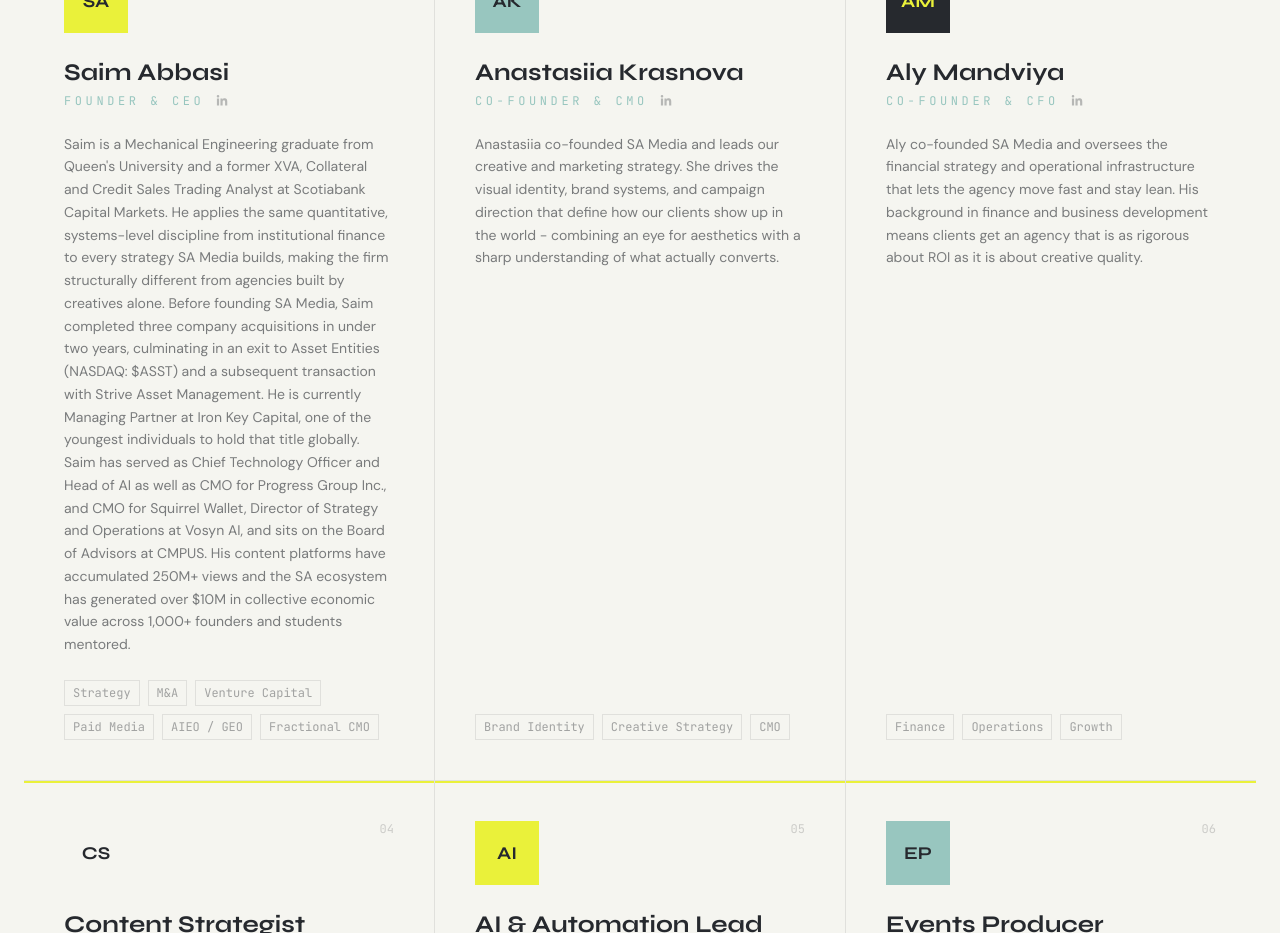
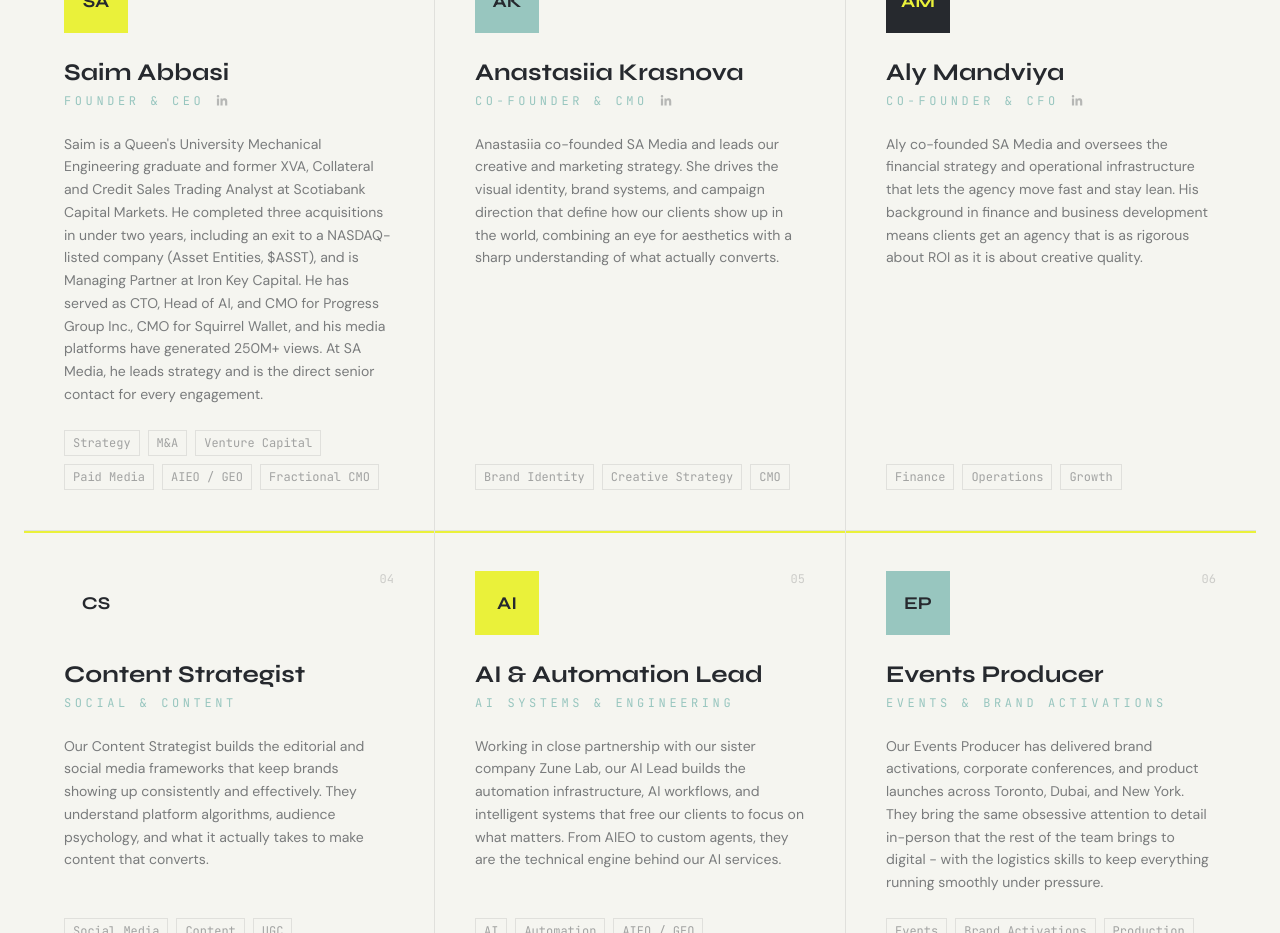
Before and after one commit to SaimAbbasi/samedia-io, a Next.js app: page /team in a window 1280 px wide. Shown: the part 1720-2653 px from the top of the page. Built offline with nearby package versions, Linux system fonts and the light colour scheme.

Commit message:
fix: shorten Saim card bio; remove dash from Anastasiia bio
Co-Authored-By: Claude Sonnet 4.6 <noreply@anthropic.com>

```diff
--- a/app/team/TeamPageClient.tsx
+++ b/app/team/TeamPageClient.tsx
@@ -10,7 +10,7 @@ const team = [
     initial: 'SA',
     color: 'bg-lime',
     textColor: 'text-dark',
-    bio: "Saim is a Mechanical Engineering graduate from Queen's University and a former XVA, Collateral and Credit Sales Trading Analyst at Scotiabank Capital Markets. He applies the same quantitative, systems-level discipline from institutional finance to every strategy SA Media builds, making the firm structurally different from agencies built by creatives alone. Before founding SA Media, Saim completed three company acquisitions in under two years, culminating in an exit to Asset Entities (NASDAQ: $ASST) and a subsequent transaction with Strive Asset Management. He is currently Managing Partner at Iron Key Capital, one of the youngest individuals to hold that title globally. Saim has served as Chief Technology Officer and Head of AI as well as CMO for Progress Group Inc., and CMO for Squirrel Wallet, Director of Strategy and Operations at Vosyn AI, and sits on the Board of Advisors at CMPUS. His content platforms have accumulated 250M+ views and the SA ecosystem has generated over $10M in collective economic value across 1,000+ founders and students mentored.",
+    bio: "Saim is a Queen's University Mechanical Engineering graduate and former XVA, Collateral and Credit Sales Trading Analyst at Scotiabank Capital Markets. He completed three acquisitions in under two years, including an exit to a NASDAQ-listed company (Asset Entities, $ASST), and is Managing Partner at Iron Key Capital. He has served as CTO, Head of AI, and CMO for Progress Group Inc., CMO for Squirrel Wallet, and his media platforms have generated 250M+ views. At SA Media, he leads strategy and is the direct senior contact for every engagement.",
     tags: ['Strategy', 'M&A', 'Venture Capital', 'Paid Media', 'AIEO / GEO', 'Fractional CMO'],
     linkedin: 'https://www.linkedin.com/in/saimabbasi/',
     website: 'https://saimabbasi.com/',
@@ -21,7 +21,7 @@ const team = [
     initial: 'AK',
     color: 'bg-teal',
     textColor: 'text-dark',
-    bio: 'Anastasiia co-founded SA Media and leads our creative and marketing strategy. She drives the visual identity, brand systems, and campaign direction that define how our clients show up in the world - combining an eye for aesthetics with a sharp understanding of what actually converts.',
+    bio: 'Anastasiia co-founded SA Media and leads our creative and marketing strategy. She drives the visual identity, brand systems, and campaign direction that define how our clients show up in the world, combining an eye for aesthetics with a sharp understanding of what actually converts.',
     tags: ['Brand Identity', 'Creative Strategy', 'CMO'],
     linkedin: 'https://www.linkedin.com/company/sa-mediaio/',
   },
```
